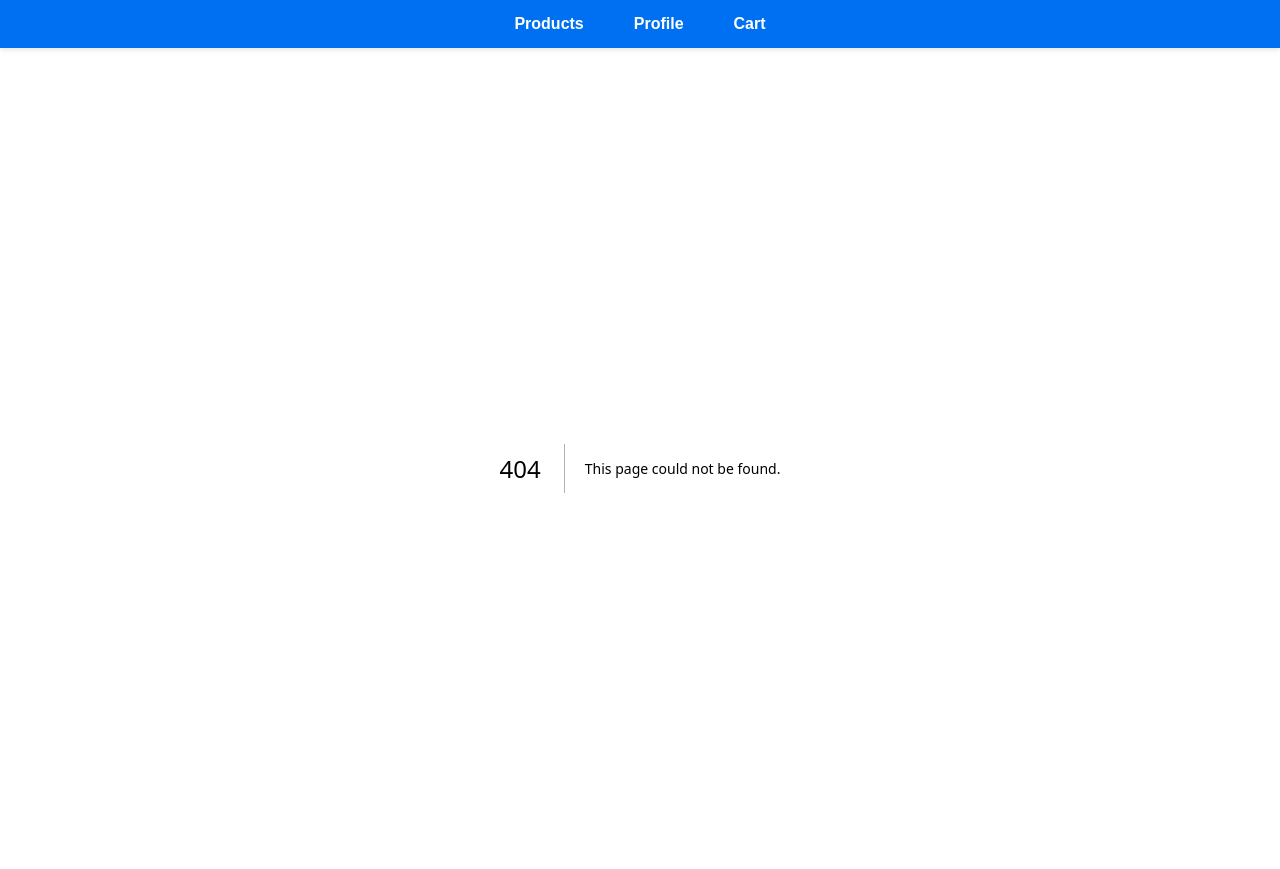
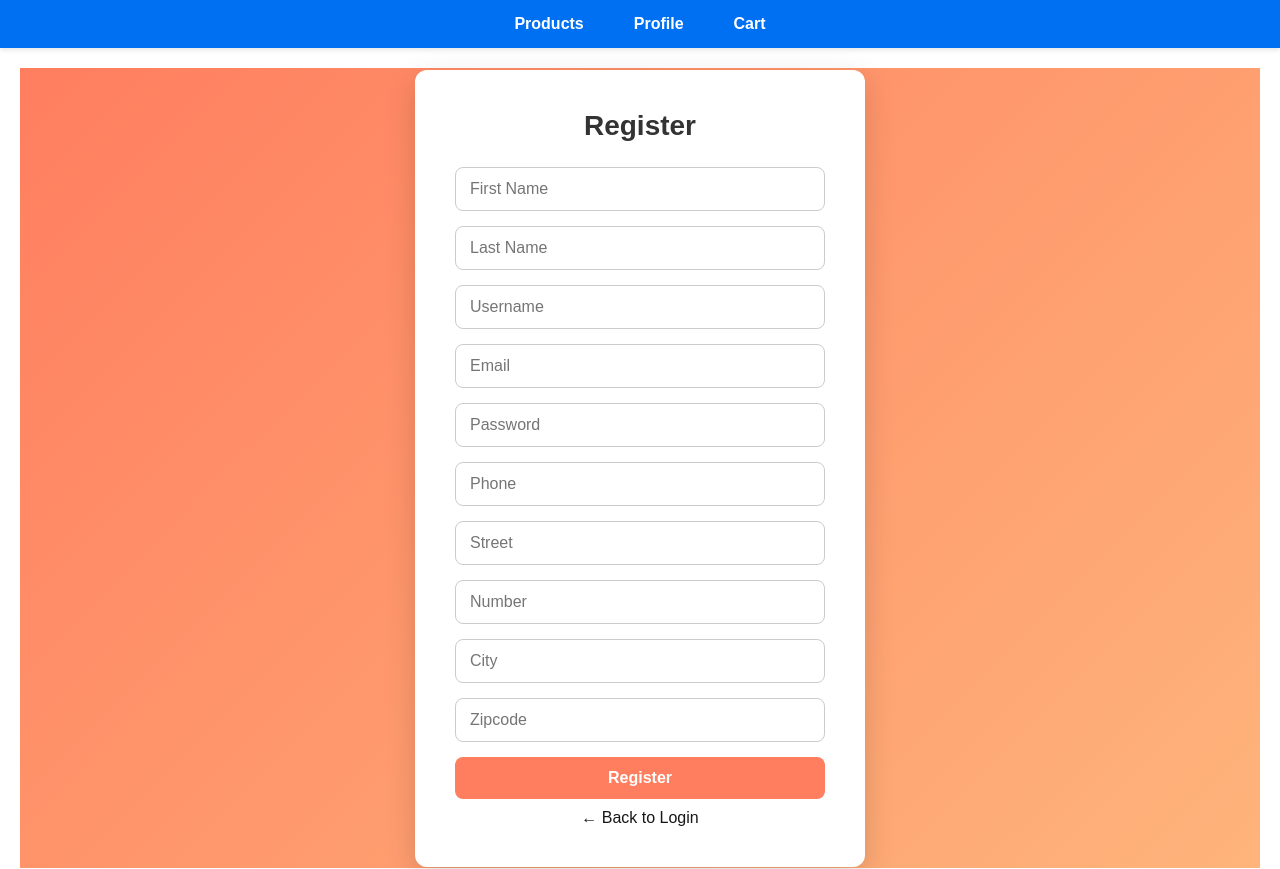
Before and after one commit to ketigabunia15-hash/Midterm-exam---react.js, a Next.js app in the folder midterm-exam---react.js/: page /register in a window 1280 px wide. Before the commit this address had no page. Shown: the top 869 px of the page. Built offline with nearby package versions, Linux system fonts and the light colour scheme; sample sign-in values are in the browser's storage.

Commit message:
register page

```diff
--- /dev/null
+++ b/midterm-exam---react.js/src/app/register/page.js
@@ -0,0 +1,65 @@
+'use client';
+import { useForm } from 'react-hook-form';
+import { useRouter } from 'next/navigation';
+import Link from 'next/link';
+import styles from './register.module.css';
+
+export default function RegisterPage() {
+  const router = useRouter();
+  const { register, handleSubmit, reset } = useForm();
+
+  const onSubmit = async (data) => {
+    const payload = {
+      name: { firstname: data.firstname, lastname: data.lastname },
+      username: data.username,
+      email: data.email,
+      password: data.password,
+      phone: data.phone,
+      address: {
+        street: data.street,
+        number: data.number,
+        city: data.city,
+        zipcode: data.zipcode,
+        geolocation: { lat: "0", long: "0" } // default
+      }
+    };
+
+    try {
+      const res = await fetch('https://fakestoreapi.com/users', {
+        method: 'POST',
+        headers: { 'Content-Type': 'application/json' },
+        body: JSON.stringify(payload)
+      });
+      const newUser = await res.json();
+      alert('Registration successful! You can now login.');
+      reset();
+      router.push('/login');
+    } catch {
+      alert('Registration failed');
+    }
+  };
+
+  return (
+    <div className={styles.container}>
+      <div className={styles.card}>
+        <h1 className={styles.title}>Register</h1>
+        <form onSubmit={handleSubmit(onSubmit)}>
+          <input className={styles.input} {...register('firstname')} placeholder="First Name" />
+          <input className={styles.input} {...register('lastname')} placeholder="Last Name" />
+          <input className={styles.input} {...register('username')} placeholder="Username" />
+          <input className={styles.input} {...register('email')} type="email" placeholder="Email" />
+          <input className={styles.input} {...register('password')} type="password" placeholder="Password" />
+          <input className={styles.input} {...register('phone')} placeholder="Phone" />
+          <input className={styles.input} {...register('street')} placeholder="Street" />
+          <input className={styles.input} {...register('number')} type="number" placeholder="Number" />
+          <input className={styles.input} {...register('city')} placeholder="City" />
+          <input className={styles.input} {...register('zipcode')} placeholder="Zipcode" />
+          <button className={styles.button} type="submit">Register</button>
+          <p style={{ textAlign: 'center', marginTop: '10px' }}>
+            <Link href="/login">← Back to Login</Link>
+          </p>
+        </form>
+      </div>
+    </div>
+  );
+}
--- /dev/null
+++ b/midterm-exam---react.js/src/app/register/register.module.css
@@ -0,0 +1,79 @@
+.container {
+  min-height: 100vh;
+  display: flex;
+  justify-content: center;
+  align-items: center;
+  background: linear-gradient(135deg, #ff7e5f, #feb47b); /* განსხვავებული gradient Login-ისგან */
+}
+
+/* registration card */
+.card {
+  background-color: #ffffff;
+  width: 100%;
+  max-width: 450px;
+  padding: 40px;
+  border-radius: 12px;
+  box-shadow: 0 10px 30px rgba(0, 0, 0, 0.15);
+}
+
+/* სათაური */
+.title {
+  text-align: center;
+  margin-bottom: 25px;
+  font-size: 28px;
+  color: #333;
+}
+
+/* input fields */
+.input {
+  width: 100%;
+  padding: 12px 14px;
+  font-size: 16px;
+  border-radius: 8px;
+  border: 1px solid #ccc;
+  outline: none;
+  margin-bottom: 15px;
+}
+
+.input:focus {
+  border-color: #ff7e5f;
+}
+
+/* button */
+.button {
+  width: 100%;
+  padding: 12px;
+  font-size: 16px;
+  font-weight: bold;
+  background-color: #ff7e5f;
+  color: white;
+  border: none;
+  border-radius: 8px;
+  cursor: pointer;
+  transition: 0.3s;
+}
+
+.button:hover {
+  background-color: #e76b50;
+}
+
+/* error messages */
+.error {
+  color: red;
+  font-size: 14px;
+  margin-top: 5px;
+}
+
+/* back to login link */
+.backLink {
+  display: block;
+  text-align: center;
+  margin-top: 15px;
+  color: #333;
+  text-decoration: underline;
+  cursor: pointer;
+}
+
+.backLink:hover {
+  color: #ff7e5f;
+}
```
Also changed, not shown: midterm-exam---react.js/src/app/login/page.js (+8 -7 lines), midterm-exam---react.js/src/app/profile/page.js (+5 -4 lines).
